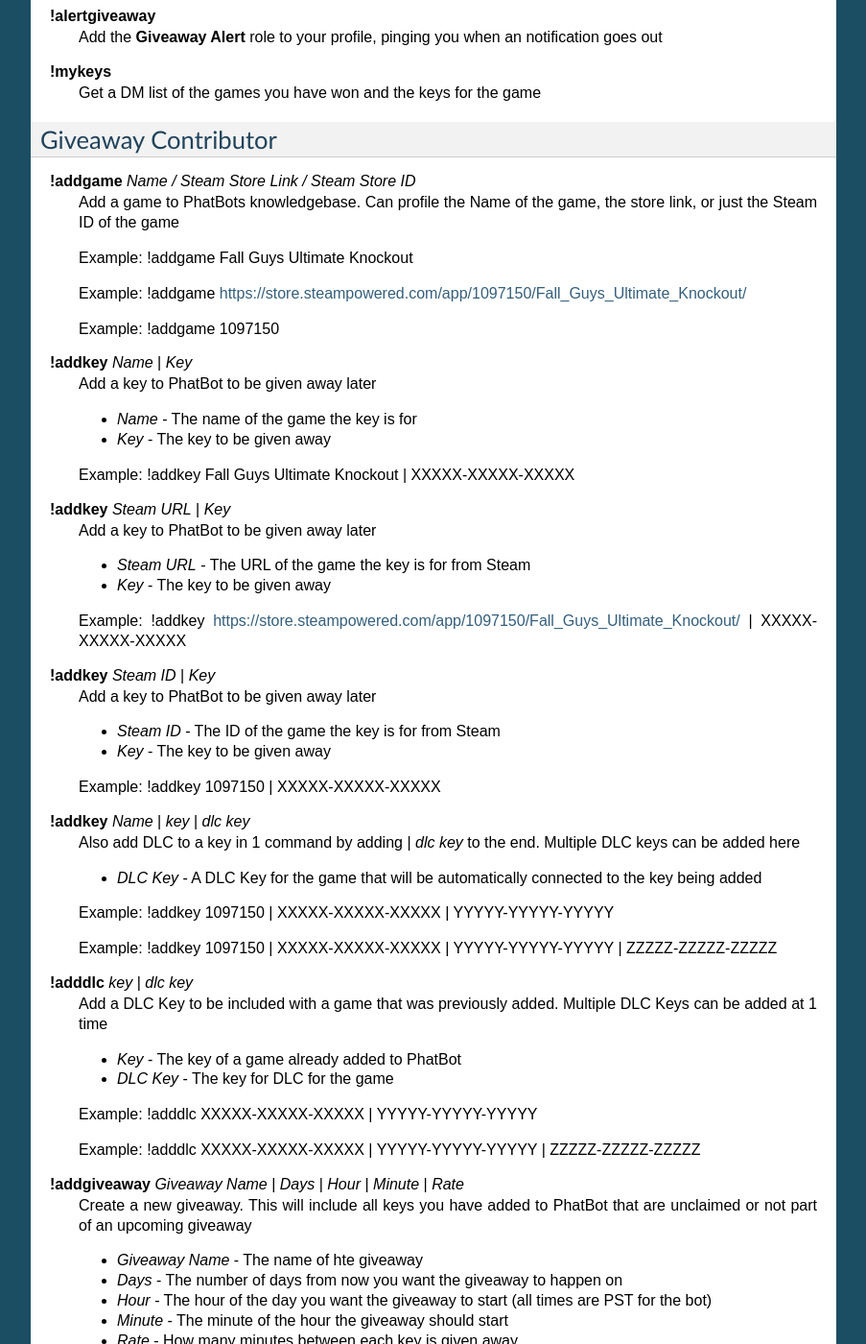
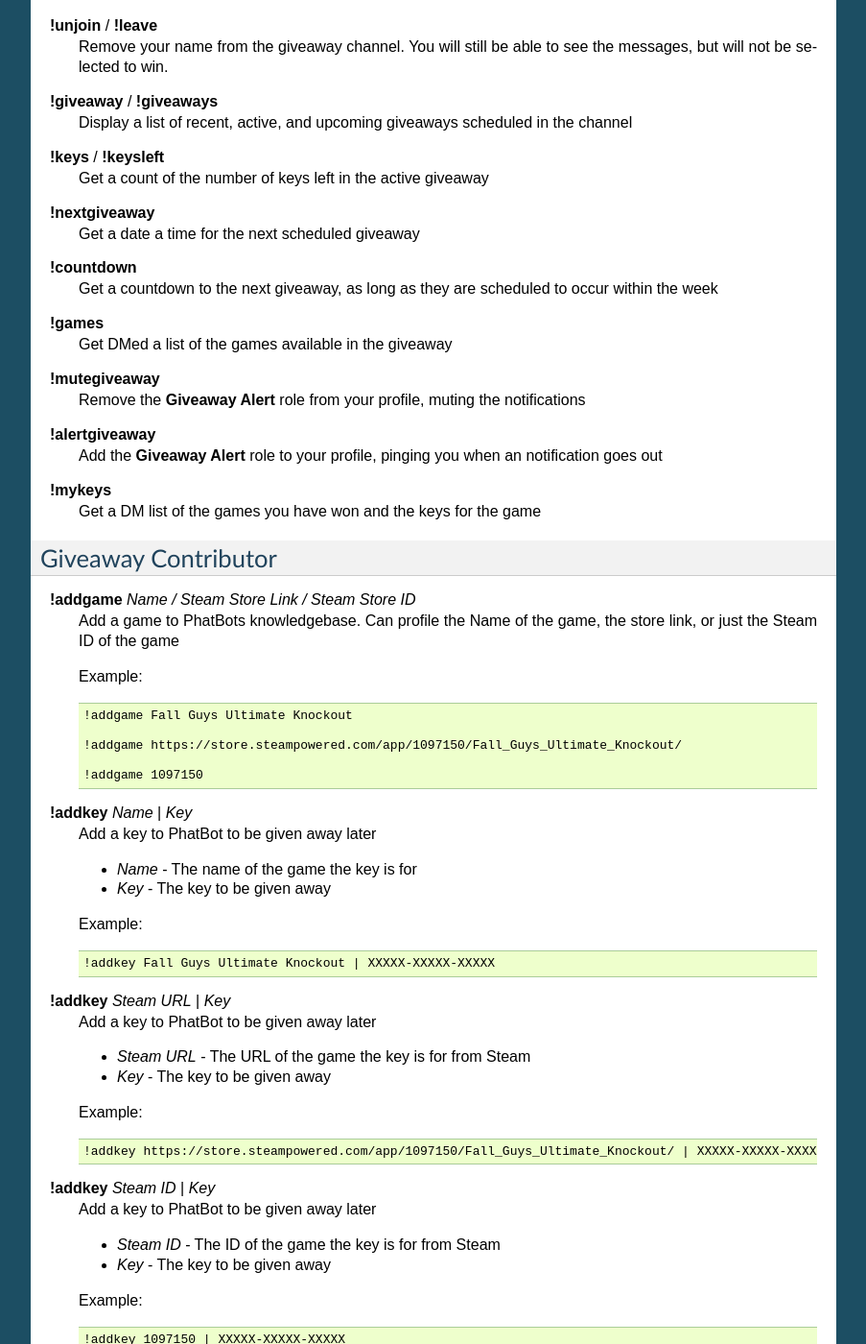
Before and after one commit to Phat32/PhatBot-Docs, a Sphinx documentation site: the page built from docs/pages/commands.rst, in a window 1280 px wide and 1400 px high, scrolled down 2246 px. Shown: the whole window at 96% size, without its empty margins (198-1101 px from the left). Built offline with Sphinx 7.4.7, drawn with Linux system fonts in a browser that asks for light colours; some of the changed text lies outside the part shown.

Commit message:
Updated for code blocks

```diff
--- a/docs/pages/commands.rst
+++ b/docs/pages/commands.rst
@@ -10,12 +10,20 @@ General
 **!addrole** *role*
   Adds a role to a users profile. This can only add roles below the level of PhatBots own role.
 
-  Example: !addrole blue
+  Example:
+
+  .. code-block:: none
+
+    !addrole blue
 
 **!removerole** *role*
   Removes the role from the users profile
 
-  Example: !removerole blue
+  Example:
+
+  .. code-block:: none
+
+    !removerole blue
 
 **!roll**
   Rolls a d20
@@ -23,12 +31,20 @@ General
 **!roll** *X* d *Y*
   Will roll the *X* number of *Y* type of die
 
-  Example: !roll 2d20
+  Example:
+
+  .. code-block:: none
+
+    !roll 2d20
 
 **!roll** *X* d *Y* +/- *Z*
   Will roll the *X* number of *Y* type of die, then do math to the final answer
 
-  Example: !roll 2d20-5
+  Example:
+
+  .. code-block:: none
+
+    !roll 2d20-5
 
 **!waifu**
   Ask PhatBot to be your Waifu. There is a 1 in 10000000 change it will allow it.
@@ -48,7 +64,11 @@ Steam
 **!game** *@user*
   Randomly suggest a game from the library of the mentioned user
 
-  Example: !game @Phat32#0032
+  Example:
+
+  .. code-block:: none
+
+    !game @Phat32#0032
 
 **!recent**
   Show the game you have most recently been playing
@@ -56,17 +76,29 @@ Steam
 **!recent** *@user*
   Show the game the mentioned user has been playing most recently
 
-  Example: !recent @Phat32#0032
+  Example:
+
+  .. code-block:: none
+
+    !recent @Phat32#0032
 
 **!recent** *X*
   List the X number of most recent games you have played, up to a max of 15
 
-  Example: !recent 10
+  Example:
+
+  .. code-block:: none
+
+    !recent 10
 
 **!recent** *@user* *X*
   List the X number of most recent games the mentioned user has played, up to a max of 15
 
-  Example: !recent @Phat32#0032 10
+  Example:
+
+  .. code-block:: none
+
+    !recent @Phat32#0032 10
 
 **!top**
   Show the game with the most play time on your profile according to Steam
@@ -74,12 +106,20 @@ Steam
 **!top** *X*
   List the top X number of games you have played according to Steam, up to a max of 15
 
-  Example: !top 10
+  Example:
+
+  .. code-block:: none
+
+    !top 10
 
 **!top** *@user* *X*
   List the top X number of games for the mentioned user has played according to Steam, up to a max of 15
 
-  Example: !top @Phat32#0032 10
+  Example:
+
+  .. code-block:: none
+
+    !top @Phat32#0032 10
 
 **!score** / **!recommended**
   Get the metacritic store and number of recommendations on Steam for the last suggested game provided by **!game**
@@ -123,11 +163,15 @@ Giveaway Contributor
 **!addgame** *Name / Steam Store Link / Steam Store ID*
   Add a game to PhatBots knowledgebase. Can profile the Name of the game, the store link, or just the Steam ID of the game
 
-  Example: !addgame Fall Guys Ultimate Knockout
+  Example:
 
-  Example: !addgame https://store.steampowered.com/app/1097150/Fall_Guys_Ultimate_Knockout/
+  .. code-block:: none
 
-  Example: !addgame 1097150
+    !addgame Fall Guys Ultimate Knockout
+
+    !addgame https://store.steampowered.com/app/1097150/Fall_Guys_Ultimate_Knockout/
+
+    !addgame 1097150
 
 **!addkey** *Name* | *Key*
   Add a key to PhatBot to be given away later
@@ -136,7 +180,11 @@ Giveaway Contributor
 
   - *Key* - The key to be given away
 
-  Example: !addkey Fall Guys Ultimate Knockout | XXXXX-XXXXX-XXXXX
+  Example:
+
+  .. code-block:: none
+
+    !addkey Fall Guys Ultimate Knockout | XXXXX-XXXXX-XXXXX
 
 **!addkey** *Steam URL* | *Key*
   Add a key to PhatBot to be given away later
@@ -145,7 +193,11 @@ Giveaway Contributor
 
   - *Key* - The key to be given away
 
-  Example: !addkey https://store.steampowered.com/app/1097150/Fall_Guys_Ultimate_Knockout/ | XXXXX-XXXXX-XXXXX
+  Example:
+
+  .. code-block:: none
+
+    !addkey https://store.steampowered.com/app/1097150/Fall_Guys_Ultimate_Knockout/ | XXXXX-XXXXX-XXXXX
 
 **!addkey** *Steam ID* | *Key*
   Add a key to PhatBot to be given away later
@@ -154,16 +206,24 @@ Giveaway Contributor
 
   - *Key* - The key to be given away
 
-  Example: !addkey 1097150 | XXXXX-XXXXX-XXXXX
+  Example:
+
+  .. code-block:: none
+
+    !addkey 1097150 | XXXXX-XXXXX-XXXXX
 
 **!addkey** *Name* | *key* | *dlc key*
   Also add DLC to a key in 1 command by adding | *dlc key* to the end. Multiple DLC keys can be added here
 
   - *DLC Key* - A DLC Key for the game that will be automatically connected to the key being added
 
-  Example: !addkey 1097150 | XXXXX-XXXXX-XXXXX | YYYYY-YYYYY-YYYYY
+  Example:
 
-  Example: !addkey 1097150 | XXXXX-XXXXX-XXXXX | YYYYY-YYYYY-YYYYY | ZZZZZ-ZZZZZ-ZZZZZ
+  .. code-block:: none
+
+    !addkey 1097150 | XXXXX-XXXXX-XXXXX | YYYYY-YYYYY-YYYYY
+
+    !addkey 1097150 | XXXXX-XXXXX-XXXXX | YYYYY-YYYYY-YYYYY | ZZZZZ-ZZZZZ-ZZZZZ
 
 **!adddlc** *key* | *dlc key*
   Add a DLC Key to be included with a game that was previously added. Multiple DLC Keys can be added at 1 time
@@ -172,9 +232,13 @@ Giveaway Contributor
 
   - *DLC Key* - The key for DLC for the game
 
-  Example: !adddlc XXXXX-XXXXX-XXXXX | YYYYY-YYYYY-YYYYY
+  Example:
 
-  Example: !adddlc XXXXX-XXXXX-XXXXX | YYYYY-YYYYY-YYYYY | ZZZZZ-ZZZZZ-ZZZZZ
+  .. code-block:: none
+
+    !adddlc XXXXX-XXXXX-XXXXX | YYYYY-YYYYY-YYYYY
+
+    !adddlc XXXXX-XXXXX-XXXXX | YYYYY-YYYYY-YYYYY | ZZZZZ-ZZZZZ-ZZZZZ
 
 **!addgiveaway** *Giveaway Name* | *Days* | *Hour* | *Minute* | *Rate*
   Create a new giveaway. This will include all keys you have added to PhatBot that are unclaimed or not part of an upcoming giveaway
@@ -189,8 +253,13 @@ Giveaway Contributor
 
   - *Rate* - How many minutes between each key is given away
 
-  Example: !addgiveaway Phats Awesome Giveaway | 10 | 12 | 0 | 5
-    This will give you a giveaway named "Phats Awesome Giveaway" that will take place in 10 days, at noon PST, giving away a key every 5 minutes
+  Example:
+
+  .. code-block:: none
+
+    !addgiveaway Phats Awesome Giveaway | 10 | 12 | 0 | 5
+
+  This will give you a giveaway named "Phats Awesome Giveaway" that will take place in 10 days, at noon PST, giving away a key every 5 minutes
 
 **!giveawayinterval** *Rate*
   Update the rate the games are given away in an active giveaway
@@ -213,7 +282,11 @@ Giveaway Contributor
 
   - *Key* - The Key of a game you no longer want to be given away
 
-  Example: !claim XXXXX-XXXXX-XXXXX
+  Example:
+
+  .. code-block:: none
+
+    !claim XXXXX-XXXXX-XXXXX
 
 **!give** / **!assign** *Key* | (*@User* or *Discord ID*)
   Give a key to a specific user that you have added to PhatBot
@@ -222,8 +295,13 @@ Giveaway Contributor
 
   - *User* - Either the @mention of a user or their Discord ID
 
-  Example: !give XXXXX-XXXXX-XXXXX | @Phat32#0032
-  Example: !give XXXXX-XXXXX-XXXXX | 157694248504918016
+  Example:
+
+  .. code-block:: none
+
+    !give XXXXX-XXXXX-XXXXX | @Phat32#0032
+
+    !give XXXXX-XXXXX-XXXXX | 157694248504918016
 
 **!takeback** / **!unwin** *Game Name* | *@User*
   Take back a game that was assigned to or won by someone. They are still DMed the Key if won in a giveaway, so be careful.
@@ -232,7 +310,11 @@ Giveaway Contributor
 
   - *@User* - The @ mention of the user to take the key from
 
-  Example: !unwin Fall Guys Fall Guys Ultimate Knockout | @Phat32#0032
+  Example:
+
+  .. code-block:: none
+
+    !unwin Fall Guys Fall Guys Ultimate Knockout | @Phat32#0032
 
 Twitch
 ------
@@ -252,12 +334,20 @@ Admin
 **!ban** *@User*
   Bans the mentioned use from the server
 
-  Example: !ban @Phat32#0032
+  Example:
+
+  .. code-block:: none
+
+    !ban @Phat32#0032
 
 **!clear** *X*
   Removes the X number of messages sent in the channel
 
-  Example: !clear 10
+  Example:
+
+  .. code-block:: none
+
+    !clear 10
 
 **!bot**
   Enabled PhatBot to recivie commands in the channel
@@ -274,7 +364,11 @@ Admin
 **!settwitch** *twitch*
   Configures a channel to be connected to a Twitch channel to relay the chat
 
-  Example: !settwich Phat32
+  Example:
+
+  .. code-block:: none
+
+    !settwich Phat32
 
 **!disabletwitch**
   Disconnects a channel from the connected Twitch channel
@@ -293,35 +387,55 @@ Admin
 
   - *message* - The message to be displayed when someone uses !mutetwitch
 
-  Example: !twitchmute You got it boss, you won't get the pings anymore
+  Example:
+
+  .. code-block:: none
+
+    !twitchmute You got it boss, you won't get the pings anymore
 
 **!twitchalert** *message*
   Configure the message said by PhatBot when someone uses !alerttwitch
 
   - *message* - The message to be displayed when someone uses !alerttwitch
 
-  Example: !twitchalert Here come the pings! You will always know when someone goes live in this server!
+  Example:
+
+  .. code-block:: none
+
+    !twitchalert Here come the pings! You will always know when someone goes live in this server!
 
 **!giveawaymute** *message*
   Configure the message said by PhatBot when someone uses !mutegiveaway
 
   - *message* - The message to be displayed when someone uses !mutegiveaway
 
-  Example: !giveawaymute Okay, no more alerts for free games for you I guess
+  Example:
+
+  .. code-block:: none
+
+    !giveawaymute Okay, no more alerts for free games for you I guess
 
 **!giveawayalert** *message*
   Configure the message said by PhatBot when someone uses !alertgiveaway
 
   - *message* - The message to be displayed when someone uses !alertgiveaway
 
-  Example: !givewayalert You got it boss! Alerts incoming for free games!
+  Example:
+
+  .. code-block:: none
+
+    !givewayalert You got it boss! Alerts incoming for free games!
 
 **!joindm** *message*
   Configure the message PhatBot DMs when joining the server. This is empty by default.
 
   - *message* - The message to be DMed to new members
 
-  Example: !joindm Hey! Welcome to the server! Super happy to have you here!
+  Example:
+
+  .. code-block:: none
+
+    !joindm Hey! Welcome to the server! Super happy to have you here!
 
 **!runjoindm**
   Get a DM of the join DM that new members will see to verify it looks how you want it to looks
```
